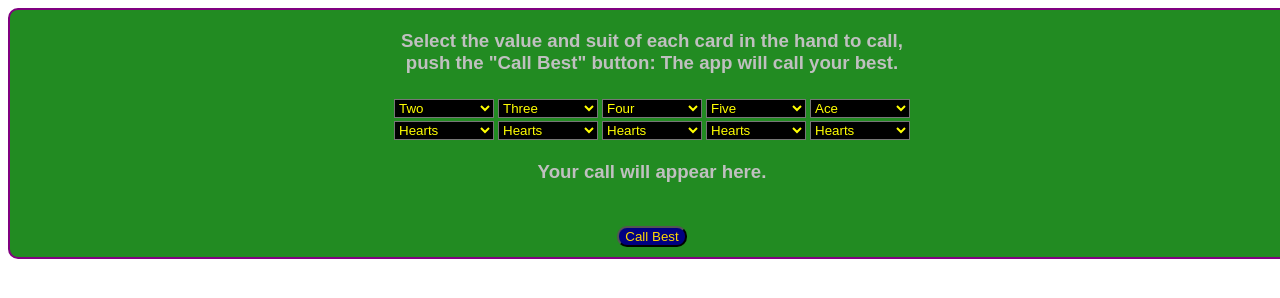
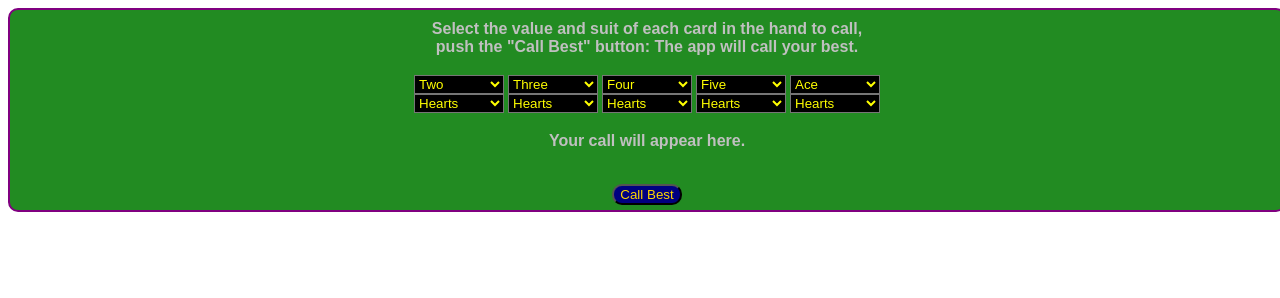
Before and after one commit to javalava666/dealerCall, a plain HTML site: page index.html in a window 1280 px wide. Drawn offline with Linux system fonts and the light colour scheme.

Commit message:
Update index.css
changed css

```diff
--- a/index.css
+++ b/index.css
@@ -5,11 +5,11 @@
   margin: 0 auto;
   text-align: center;
   font-family: Arial, sans-serif;
-  font-size: 14pt;
+  font-size: 12pt;
   font-weight: bold;
   border: 2px double purple;
   border-radius: 10px;
-  padding: 10px}
+  padding: 5px}
 table {
   margin: 0 auto}
 input {
@@ -19,7 +19,7 @@ input {
 select {
   background: black;
   color: yellow;
-  width: 100px}
+  width: 90px}
 p, #out {
-  margin-top: 10px;
+  margin-top: 5px;
   color: silver}
```
